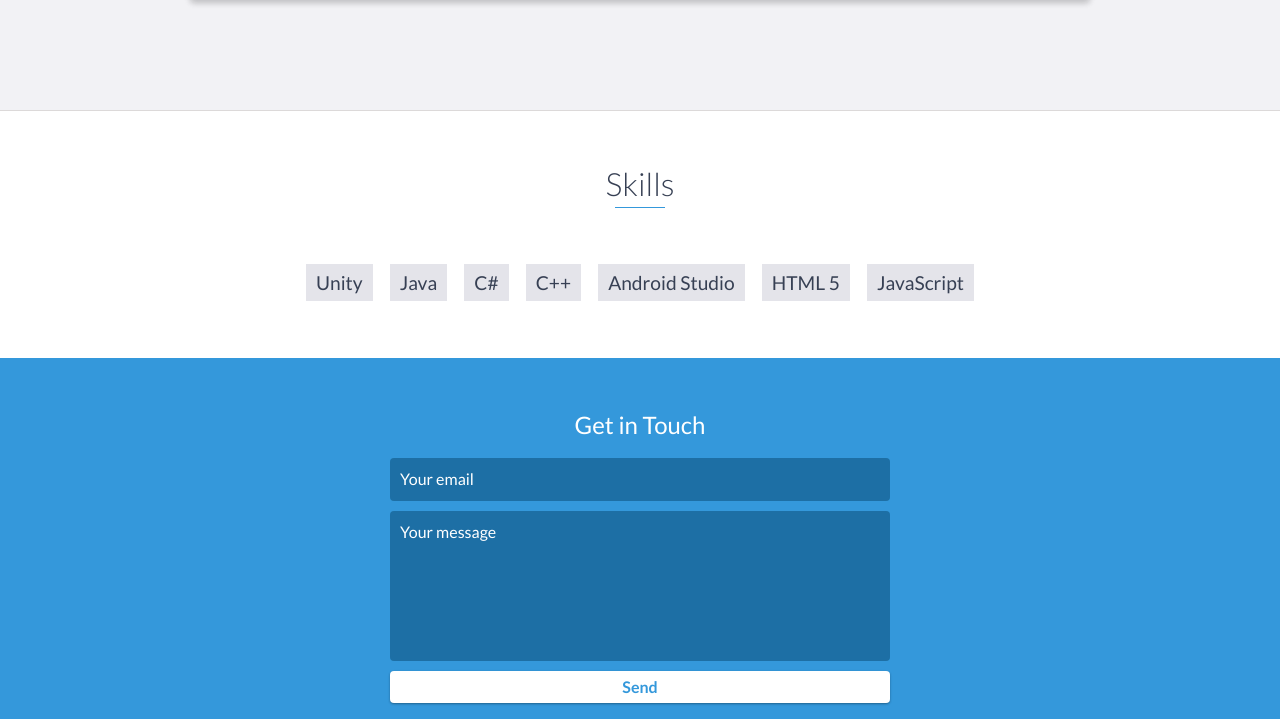
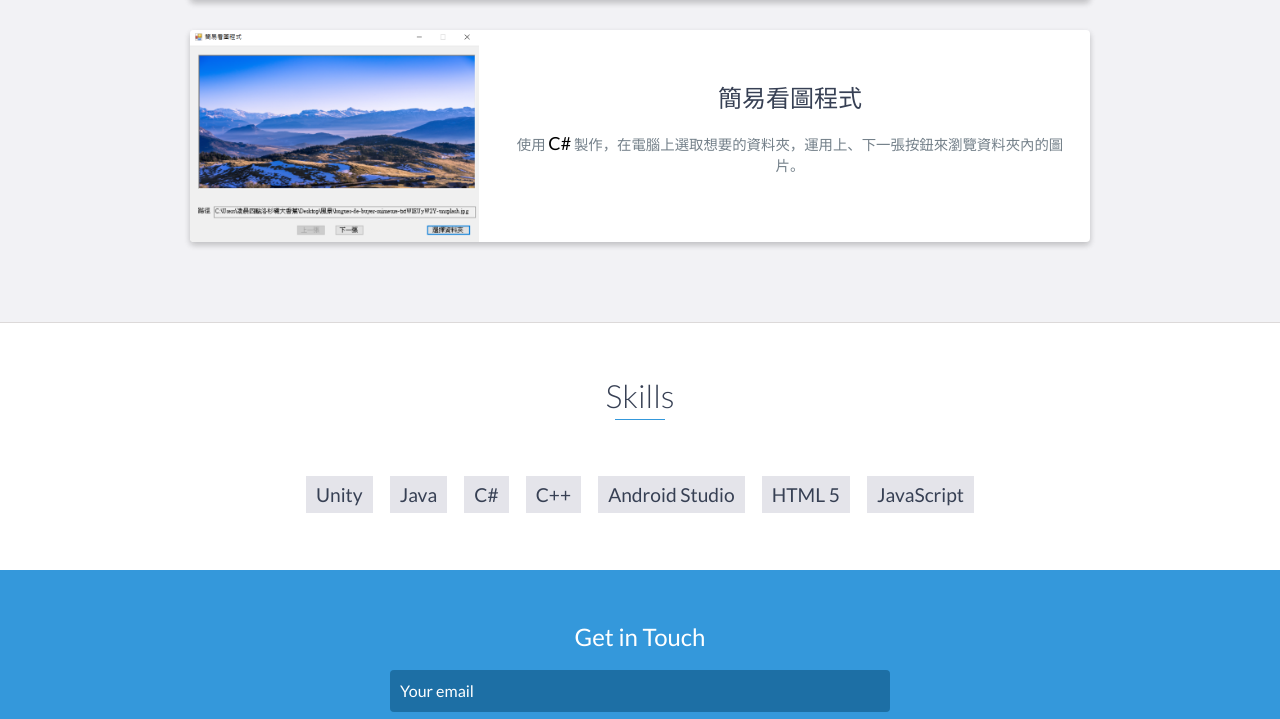
Before and after one commit to Jun-Xian-Guan/Portfolio, a website: page index.html in a window 1280 px wide. Shown: the part 2667-3386 px from the top of the page. Drawn offline with nearby package versions, Linux system fonts and the light colour scheme.

Commit message:
Add files via upload

```diff
--- a/index.html
+++ b/index.html
@@ -152,7 +152,7 @@
                 <!-- End .project -->
                 <div class="project shadow-large">
                     <div class="project-image">
-
+                        <img style=" width: 41%; float:left;" src="images/C_1.PNG" />
                     </div>
                     <!-- End .project-image -->
                     <div class="project-info">
```
